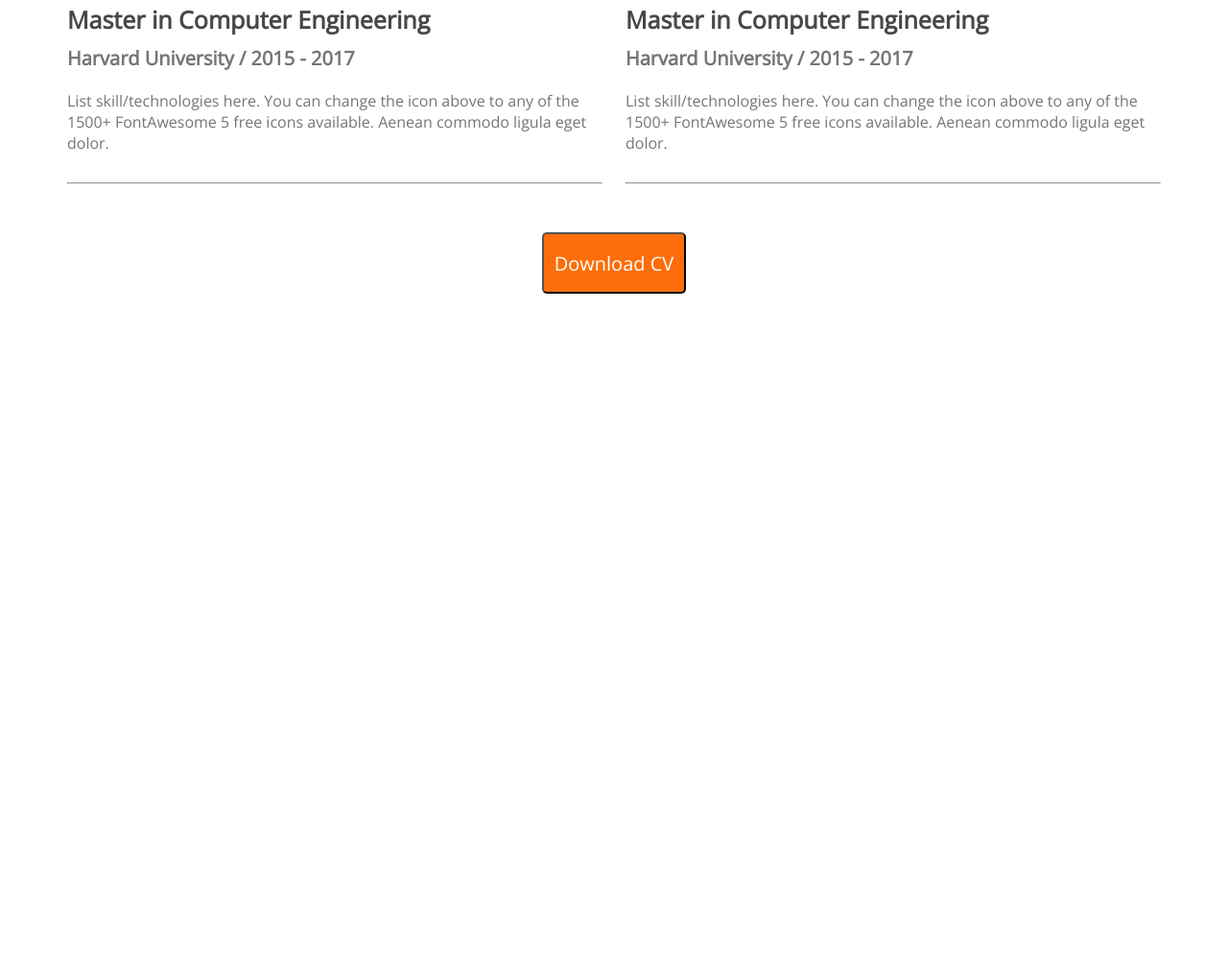
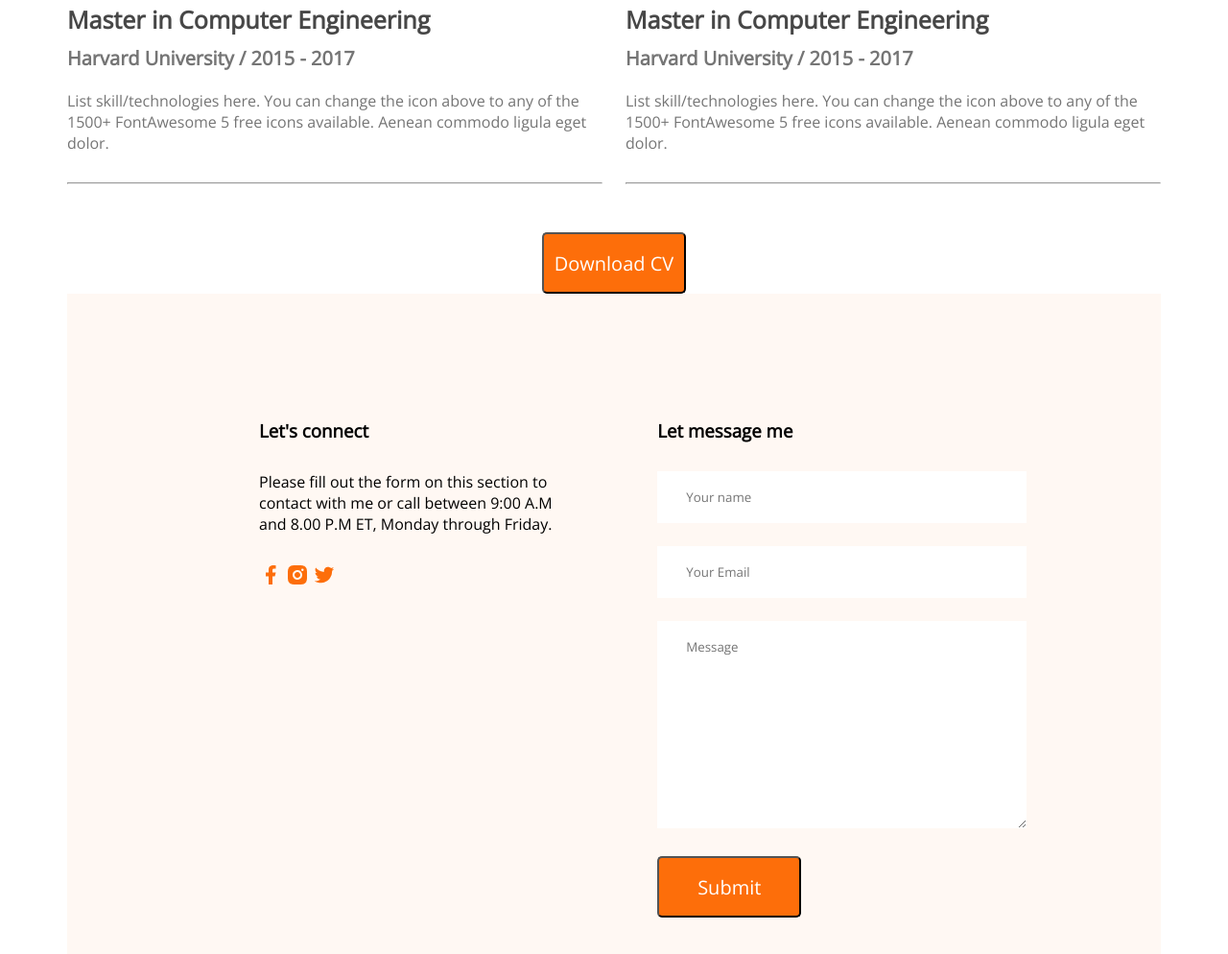
Before and after one commit to NakibCSE/developer-portfolio, a plain HTML site: page index.html in a window 1280 px wide. Shown: the part 2491-3485 px from the top of the page at 96% size. Before the commit the page ends 2797 px from the top, so only its background shows below. Drawn offline with nearby package versions, Linux system fonts and the light colour scheme.

Commit message:
contact added

```diff
--- a/index.html
+++ b/index.html
@@ -141,6 +141,31 @@
                 <button class="btn-primary">Download CV</button>
             </div>
          </section>
+         <!-- Contact section -->
+         <section class="contact">
+            <div>
+                <h3 class="section-title">Let's connect</h3>
+                <p>Please fill out the form on this section to contact with me or call between 9:00 A.M and 8.00 P.M ET, Monday through Friday.</p>
+                <a href="">
+                    <img src="/images/icons/facebook.png" alt="">
+                </a>
+                <a href="">
+                    <img src="/images/icons/insta.png" alt="">
+                </a>
+                <a href="">
+                    <img src="/images/icons/twitter.png" alt="">
+                </a>
+            </div>
+            <div>
+                <h3 class="section-title">Let message me</h3>
+                <form action="">
+                    <input type="text" name="" id="" placeholder="Your name">
+                    <input type="email" name="" id="" placeholder="Your Email">
+                    <textarea name="" id="" cols="30" rows="10" placeholder="Message"></textarea>
+                    <input class="btn-primary" type="submit" value="Submit">
+                </form>
+            </div>
+         </section>
     </main>
     <footer>
 
--- a/styles/portfolio.css
+++ b/styles/portfolio.css
@@ -170,3 +170,31 @@ main {
     margin-top: 50px;
     text-align: center;
 }
+
+/* contact styles */
+.contact{
+    display: flex;
+    gap: 100px;
+    background: #FFF8F3;
+    padding: 130px 200px;
+}
+.contact .section-title{
+    text-align: left;
+}
+
+.contact input[type="email"], input[type="text"], textarea{
+    margin-bottom: 24px;
+    border: 0;
+    width: 100%;
+    padding: 18px 30px;
+}
+input{
+    height: 64;
+}
+.contact p{
+    margin-bottom: 30px;
+}
+.contact a{
+    text-decoration: none;
+
+}
```
